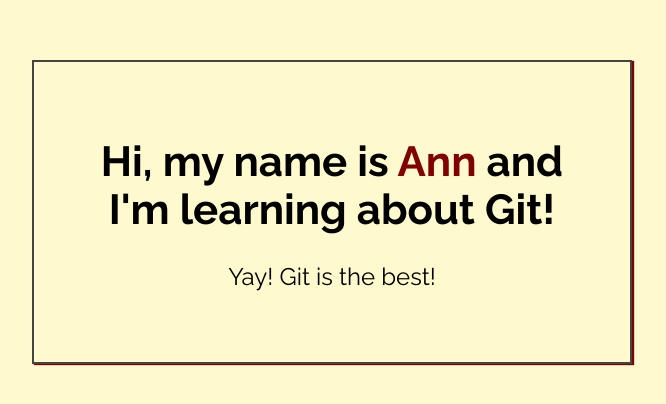
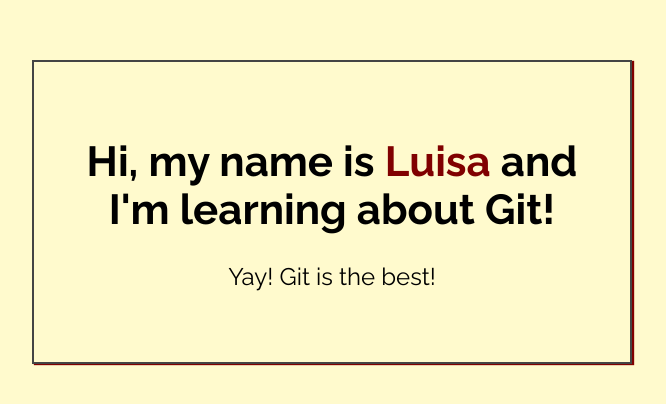
Before and after one commit to Luilu27/my-first-repo, a plain HTML site: page index.html in a window 1280 px wide. Shown: the part 188-592 px from the top of the page, without its empty margins (308-974 px from the left). Drawn offline with Linux system fonts and the light colour scheme.

Commit message:
Initial commit

```diff
--- a/index.html
+++ b/index.html
@@ -14,7 +14,7 @@
 <body>
 
     <div class="greeting">
-        <h1>Hi, my name is <span class="highlight">Ann</span> and I'm learning about Git! </h1>
+        <h1>Hi, my name is <span class="highlight">Luisa</span> and I'm learning about Git! </h1>
 
         <p>Yay! Git is the best!</p>
     </div>
```
